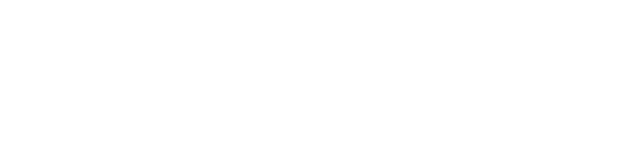
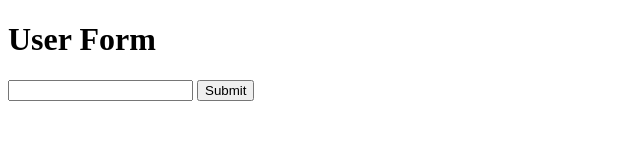
Before and after one commit to yoko-vicky/Framework-with-TypeScript, a website with bundled scripts: page index.html in a window 1280 px wide. Shown: the whole page, without its empty margins (0-640 px from the left). Built offline with nearby package versions, Linux system fonts and the light colour scheme; data requests are answered from the project's data file.

Commit message:
Add UserForm class in views, add template and render methods, and render userform element in dom

```diff
--- a/index.html
+++ b/index.html
@@ -1,5 +1,13 @@
-<html>
-  <body>
-    <script src="./src/index.ts"></script>
-  </body>
+<!DOCTYPE html>
+<html lang="en">
+<head>
+  <meta charset="UTF-8">
+  <meta http-equiv="X-UA-Compatible" content="IE=edge">
+  <meta name="viewport" content="width=device-width, initial-scale=1.0">
+  <title>Framework built with TypeScript</title>
+</head>
+<body>
+  <div id="app"></div>
+  <script src="./src/index.ts"></script>
+</body>
 </html>
--- a/src/index.ts
+++ b/src/index.ts
@@ -1,9 +1,14 @@
-import { Collection } from "./models/Collection";
-import { User, UserProps } from "./models/User";
+import { User } from "./models/User";
+import { UserForm } from "./views/UserForm";
 
+// CREATE USER COLLECTION OBJECT
 const collection = User.buildUserCollecton()
 collection.on('change', () => {
   console.log(collection)
 });
+collection.fetch()
 
-collection.fetch()
+
+// CREATE AND RENDER USER FORM IN DOM
+const form = new UserForm(document.getElementById('app'))
+form.render()
--- /dev/null
+++ b/src/views/UserForm.ts
@@ -0,0 +1,20 @@
+export class UserForm {
+  constructor(
+    public parent: Element
+  ) { }
+
+  template (): string {
+    return `
+    <div>
+      <h1>User Form</h1>
+      <input />
+      <button>Submit</button>
+    </div>
+    `
+  }
+  render (): void {
+    const templateElement = document.createElement('template')
+    templateElement.innerHTML = this.template()
+    this.parent.appendChild(templateElement.content)
+  }
+}
```
